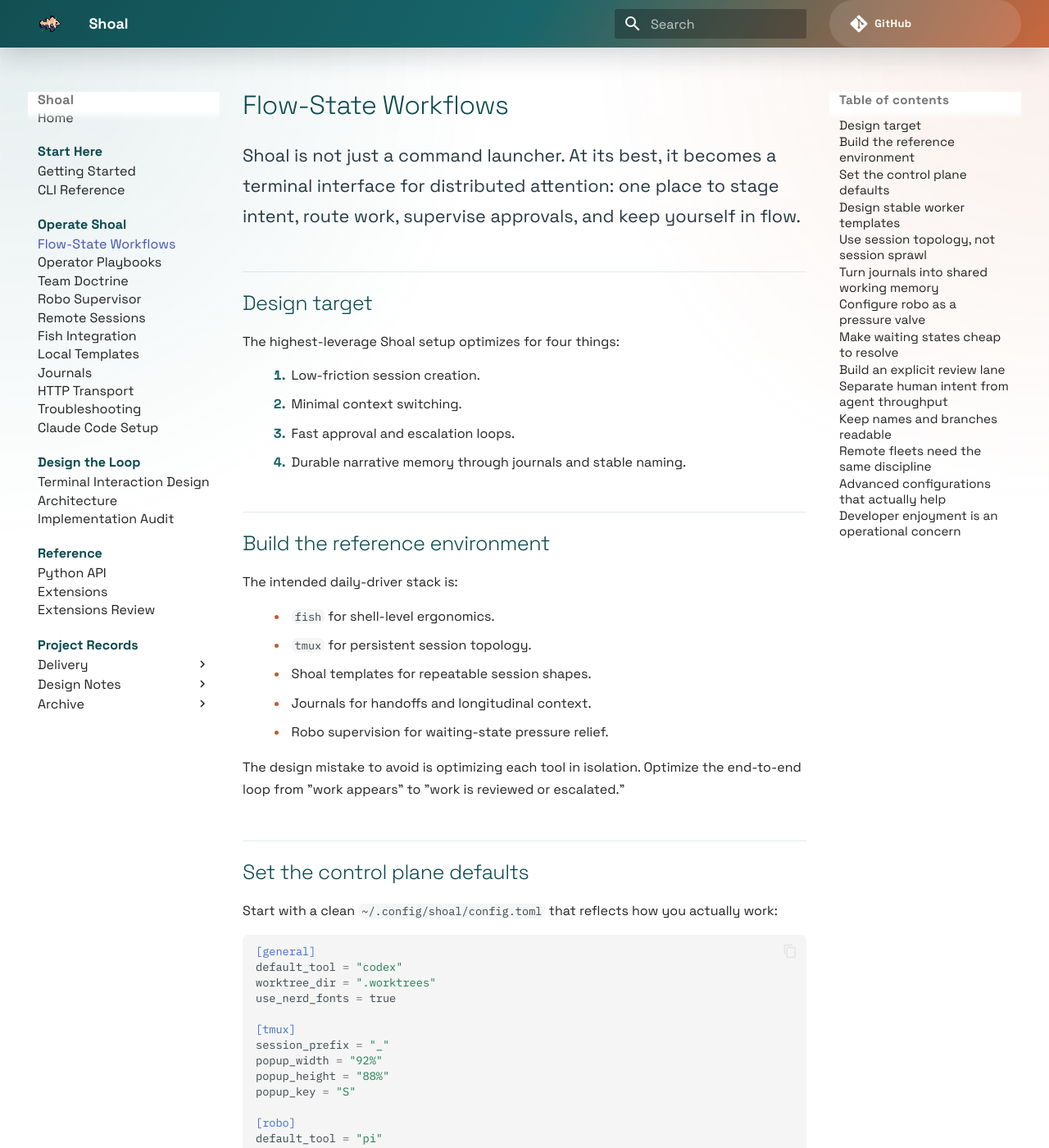
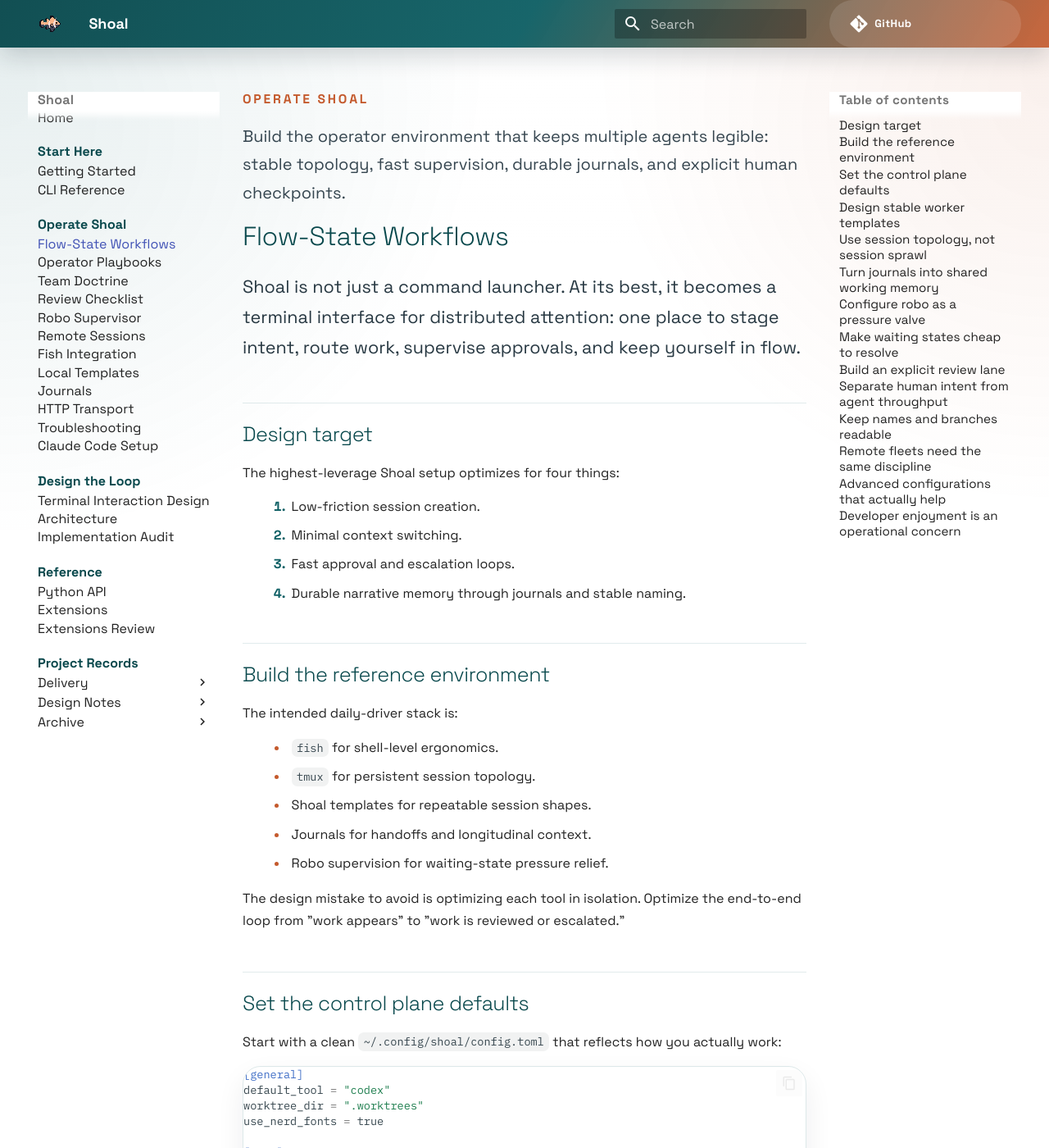
Before and after one commit to TheShoal/shoal-cli, an MkDocs documentation site: the page built from docs/flow-state-workflows.md, in a window 1280 px wide and 1400 px high. Shown: the whole window at 82% size. Built offline with MkDocs 1.6.1 and Material for MkDocs 9.7.7, drawn with Linux system fonts in a browser that asks for light colours; comment, search, counter and statistics services are not loaded; some of the changed text lies outside the part shown.

Commit message:
docs: add review checklist and polish docs components

```diff
--- a/docs/flow-state-workflows.md
+++ b/docs/flow-state-workflows.md
@@ -1,3 +1,11 @@
+<div class="shoal-page-head">
+  <p class="shoal-eyebrow">Operate Shoal</p>
+  <p class="shoal-page-lede">
+    Build the operator environment that keeps multiple agents legible: stable topology, fast
+    supervision, durable journals, and explicit human checkpoints.
+  </p>
+</div>
+
 # Flow-State Workflows
 
 Shoal is not just a command launcher. At its best, it becomes a terminal interface for distributed
@@ -307,3 +315,5 @@
 If a workflow makes the tool feel heavier, slower, or more ceremonial, simplify it. Shoal is at
 its best when it disappears into the terminal and leaves only clear intent, quick feedback, and a
 sense of momentum.
+
+For a reviewer-lane contract you can reuse across tasks, see [Review Checklist](review-checklist.md).
--- a/docs/stylesheets/extra.css
+++ b/docs/stylesheets/extra.css
@@ -116,11 +116,62 @@
 
 .md-typeset code {
   border-radius: 0.35rem;
+  padding: 0.12rem 0.32rem;
+  background: rgba(16, 34, 46, 0.06);
 }
 
 .md-typeset .admonition,
 .md-typeset details {
   border-radius: 1rem;
+  border: 1px solid rgba(14, 95, 100, 0.14);
+  background: linear-gradient(180deg, rgba(255, 255, 255, 0.92), rgba(244, 239, 231, 0.9));
+  box-shadow: 0 10px 28px rgba(16, 34, 46, 0.05);
+}
+
+.md-typeset .admonition-title,
+.md-typeset summary {
+  font-weight: 700;
+}
+
+.md-typeset pre > code {
+  padding: 0;
+  background: transparent;
+}
+
+.md-typeset .highlight {
+  border: 1px solid rgba(14, 95, 100, 0.14);
+  border-radius: 1.1rem;
+  box-shadow: 0 14px 34px rgba(16, 34, 46, 0.07);
+  overflow: hidden;
+}
+
+.md-typeset .highlight pre {
+  margin: 0;
+}
+
+.md-typeset table:not([class]) {
+  display: table;
+  width: 100%;
+  border-collapse: separate;
+  border-spacing: 0;
+  overflow: hidden;
+  border: 1px solid rgba(14, 95, 100, 0.14);
+  border-radius: 1rem;
+  box-shadow: 0 12px 28px rgba(16, 34, 46, 0.05);
+}
+
+.md-typeset table:not([class]) thead {
+  background: linear-gradient(180deg, rgba(223, 243, 238, 0.95), rgba(233, 223, 207, 0.82));
+}
+
+.md-typeset table:not([class]) th,
+.md-typeset table:not([class]) td {
+  padding: 0.9rem 1rem;
+  border-top: 1px solid rgba(14, 95, 100, 0.08);
+}
+
+.md-typeset table:not([class]) tbody tr:nth-child(even) {
+  background: rgba(255, 255, 255, 0.72);
 }
 
 .md-typeset ul,
@@ -211,6 +262,18 @@
   box-shadow: 0 24px 60px var(--shoal-shadow);
 }
 
+.shoal-page-head {
+  margin: 0 0 0.8rem;
+}
+
+.shoal-page-lede {
+  max-width: 46rem;
+  margin: 0;
+  font-size: 1rem;
+  line-height: 1.7;
+  color: rgba(16, 34, 46, 0.84);
+}
+
 .shoal-eyebrow {
   margin: 0 0 0.7rem;
   font-size: 0.78rem;
@@ -275,6 +338,8 @@
 .shoal-card:nth-child(7) { animation: shoal-rise 620ms ease-out both; }
 .shoal-card:nth-child(8) { animation: shoal-rise 680ms ease-out both; }
 .shoal-card:nth-child(9) { animation: shoal-rise 740ms ease-out both; }
+.shoal-card:nth-child(10) { animation: shoal-rise 800ms ease-out both; }
+.shoal-card:nth-child(11) { animation: shoal-rise 860ms ease-out both; }
 
 .shoal-card:hover {
   transform: translateY(-2px);
@@ -384,6 +449,10 @@
     font-size: 1rem;
   }
 
+  .shoal-page-lede {
+    font-size: 0.96rem;
+  }
+
   .shoal-actions {
     flex-direction: column;
     align-items: stretch;
--- a/mkdocs.yml
+++ b/mkdocs.yml
@@ -71,6 +71,7 @@
       - Flow-State Workflows: flow-state-workflows.md
       - Operator Playbooks: operator-playbooks.md
       - Team Doctrine: team-doctrine.md
+      - Review Checklist: review-checklist.md
       - Robo Supervisor: ROBO_GUIDE.md
       - Remote Sessions: REMOTE_GUIDE.md
       - Fish Integration: FISH_INTEGRATION.md
```
Also changed, not shown: docs/index.md (+5 -0 lines), docs/operator-playbooks.md (+9 -0 lines), docs/review-checklist.md (added, +91 -0 lines), docs/team-doctrine.md (+10 -0 lines).
